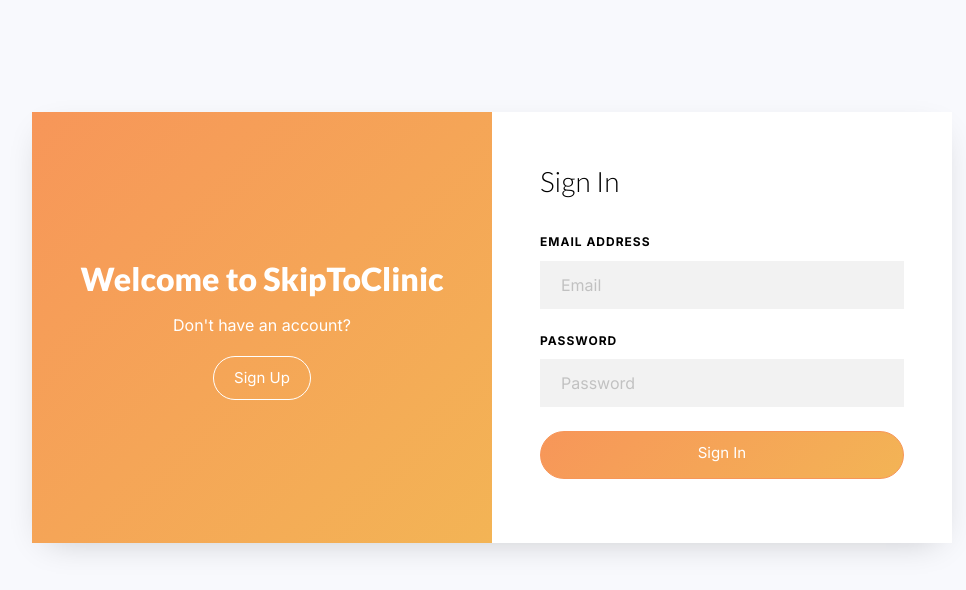
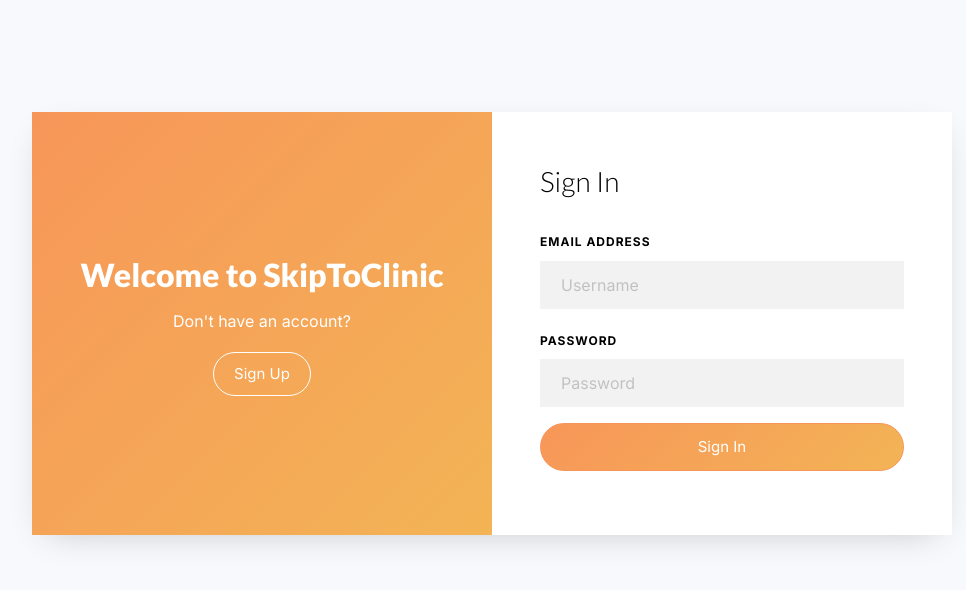
Before and after one commit to rwonger/skip-the-clinics, a Next.js app: page /login in a window 1280 px wide. Shown: the top 590 px of the page, without its empty margins (148-1114 px from the left). Built offline with nearby package versions, Linux system fonts and the light colour scheme; a web font is replaced by a local one.

Commit message:
login http request working
need to handle redirect response

```diff
--- a/app/login/page.tsx
+++ b/app/login/page.tsx
@@ -1,8 +1,35 @@
 import Link from "next/link";
 import '/app/styles/bootstrap/bootstrap.min.css';
+import LoginForm from "../ui/login-form";
+import { useState } from "react";
 
 
 export default function Page() {
+  async function login(formData) {
+    "use server";
+    const username = formData.get("username");
+    const password = formData.get("password");
+    const response = await fetch('http://localhost:8000/login', {
+      method: 'POST',
+      redirect: 'follow',
+      headers: {
+        'Content-Type': 'application/json',
+      },
+      body: JSON.stringify({
+        username: username,
+        password: password
+      }),
+    })
+    .then(response => {
+      if (response.redirected) {
+        window.location.href = response.url;
+      }
+    })
+    .catch(error => {
+      console.log(error);
+    });
+  }
+
   return (
     <div>
       <meta charSet="utf-8" />
@@ -36,26 +63,26 @@
                       <h3 className="mb-4">Sign In</h3>
                     </div>
                   </div>
-                  <form action="#" className="signin-form">
+                  <form action={login} className="signin-form">
                     <div className="form-group mb-3">
                       <label className="label" htmlFor="name">Email Address</label>
-                      <input type="text" className="form-control" placeholder="Email" required />
+                      <input type="text" className="form-control" name="username" placeholder="Username" required />
                     </div>
                     <div className="form-group mb-3">
                       <label className="label" htmlFor="password">Password</label>
-                      <input type="password" className="form-control" placeholder="Password" required />
+                      <input type="password" className="form-control" name="password" placeholder="Password" required />
                     </div>
                     {/* replace with submit button for form functionality */}
-                    {/* <div className="form-group">
+                    <div className="form-group">
                       <button type="submit" className="form-control btn btn-primary submit px-3">Sign In</button>
-                    </div> */}
-                    <div className="form-group mt-4">
+                    </div>
+                    {/* <div className="form-group mt-4">
                           <Link
                             href="/dashboard"
                             className="form-control btn btn-primary submit px-3">
                               <span>Sign In</span>
                           </Link>
-                        </div>
+                        </div> */}
                   </form>
                 </div>
               </div>
--- a/package.json
+++ b/package.json
@@ -26,8 +26,8 @@
   },
   "devDependencies": {
     "@types/bcrypt": "^5.0.1",
-    "@types/react": "^18.2.21",
-    "@types/react-dom": "^18.2.14",
+    "@types/react": "^18.3.2",
+    "@types/react-dom": "^18.3.0",
     "@vercel/style-guide": "^5.0.1",
     "dotenv": "^16.3.1",
     "eslint": "^8.52.0",
```
Also changed, not shown: 1 other file (tests, documents, lock files or other folders).
